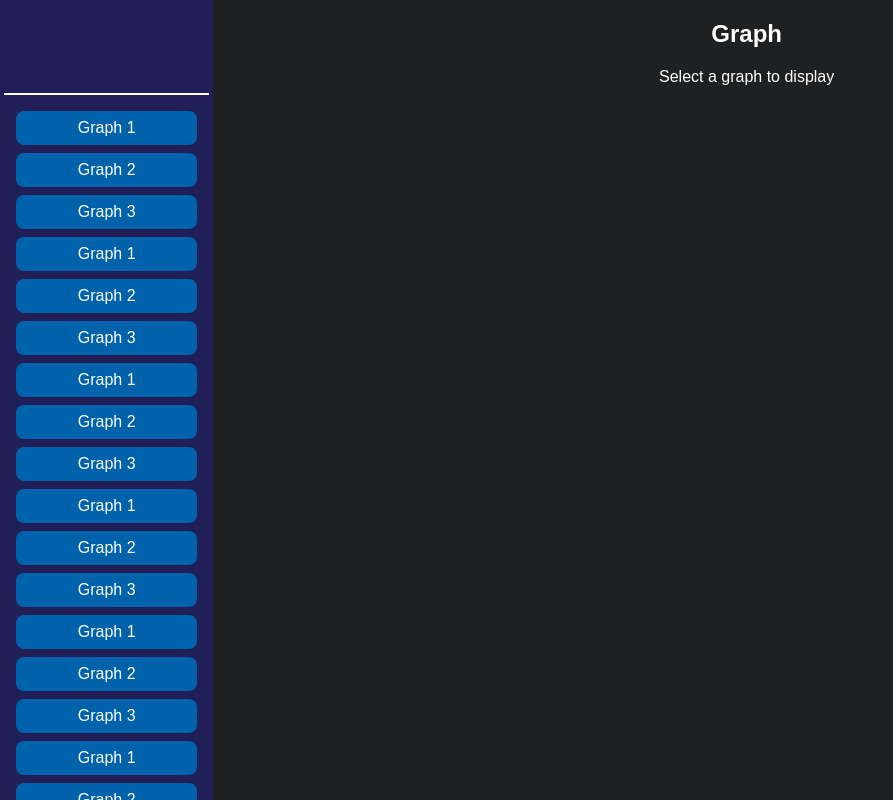
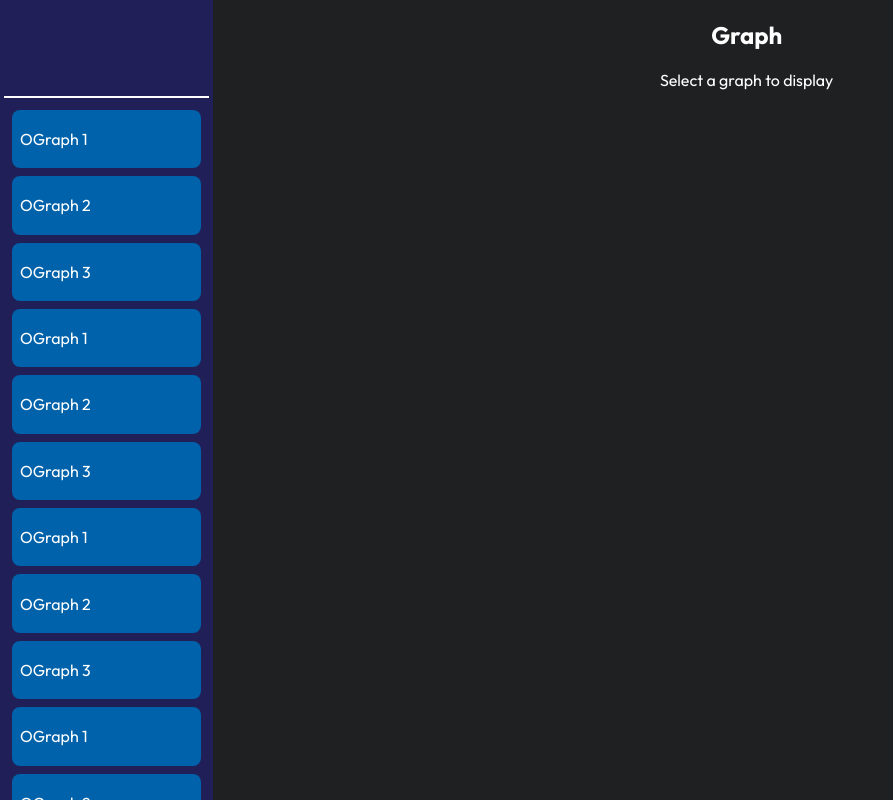
Before and after one commit to NielsDeBacker01/Project-V, a React (Create React App) app in the folder front-end/: page / in a window 1280 px wide. Shown: the whole page, without its empty margins (0-893 px from the left). Built offline with nearby package versions, Linux system fonts and the light colour scheme; no server answers.

Commit message:
change font

```diff
--- a/front-end/public/index.html
+++ b/front-end/public/index.html
@@ -24,6 +24,9 @@
       work correctly both with client-side routing and a non-root public URL.
       Learn how to configure a non-root public URL by running `npm run build`.
     -->
+    <link rel="preconnect" href="https://fonts.googleapis.com">
+    <link rel="preconnect" href="https://fonts.gstatic.com" crossorigin>
+    <link href="https://fonts.googleapis.com/css2?family=Outfit:wght@100..900&display=swap" rel="stylesheet">
     <title>React App</title>
   </head>
   <body>
--- a/front-end/src/components/sidebar/Sidebar.css
+++ b/front-end/src/components/sidebar/Sidebar.css
@@ -8,24 +8,17 @@
 
 .head {
     padding: 0.5rem;
-    height: 10vh;
+    height: 10%;
+    height-min: 10rem;
     border-bottom: white 0.15rem solid;
     margin: 0.25rem 0.25rem;
 }
 
 .body {
     display: flex;
+    height: 90%;
     flex-direction: column;
     padding: 0.5rem;
     overflow-y: scroll;
+    gap: 0.5rem;
 }
-
-.body button {
-    color: white;
-    background-color: #0062AA;
-    margin: 0.25rem 0.5rem;
-    padding: 0.5rem;
-    border: none;
-    border-radius: 0.5rem;
-    font-size: 1rem;
-}
--- a/front-end/src/components/sidebar/Sidebar.js
+++ b/front-end/src/components/sidebar/Sidebar.js
@@ -1,6 +1,7 @@
 import './Sidebar.css';
 import React from 'react';
 import PropTypes from 'prop-types';
+import SidebarButton from './sidebarbutton/SidebarButton';
 
 const Sidebar = ({ onGraphSelect }) => (
   <div className="sidebar">
@@ -9,24 +10,21 @@ const Sidebar = ({ onGraphSelect }) => (
     </div>
 
     <div className="body">
-      <button onClick={() => onGraphSelect(1)}>Graph 1</button>
-      <button onClick={() => onGraphSelect(2)}>Graph 2</button>
-      <button onClick={() => onGraphSelect(3)}>Graph 3</button>
-      <button onClick={() => onGraphSelect(1)}>Graph 1</button>
-      <button onClick={() => onGraphSelect(2)}>Graph 2</button>
-      <button onClick={() => onGraphSelect(3)}>Graph 3</button>
-      <button onClick={() => onGraphSelect(1)}>Graph 1</button>
-      <button onClick={() => onGraphSelect(2)}>Graph 2</button>
-      <button onClick={() => onGraphSelect(3)}>Graph 3</button>
-      <button onClick={() => onGraphSelect(1)}>Graph 1</button>
-      <button onClick={() => onGraphSelect(2)}>Graph 2</button>
-      <button onClick={() => onGraphSelect(3)}>Graph 3</button>
-      <button onClick={() => onGraphSelect(1)}>Graph 1</button>
-      <button onClick={() => onGraphSelect(2)}>Graph 2</button>
-      <button onClick={() => onGraphSelect(3)}>Graph 3</button>
-      <button onClick={() => onGraphSelect(1)}>Graph 1</button>
-      <button onClick={() => onGraphSelect(2)}>Graph 2</button>
-      <button onClick={() => onGraphSelect(3)}>Graph 3</button>
+      <SidebarButton onGraphSelect={onGraphSelect} label={"Graph 1"} graphNumber={1}></SidebarButton>
+      <SidebarButton onGraphSelect={onGraphSelect} label={"Graph 2"} graphNumber={2}></SidebarButton>
+      <SidebarButton onGraphSelect={onGraphSelect} label={"Graph 3"} graphNumber={3}></SidebarButton>
+      <SidebarButton onGraphSelect={onGraphSelect} label={"Graph 1"} graphNumber={1}></SidebarButton>
+      <SidebarButton onGraphSelect={onGraphSelect} label={"Graph 2"} graphNumber={2}></SidebarButton>
+      <SidebarButton onGraphSelect={onGraphSelect} label={"Graph 3"} graphNumber={3}></SidebarButton>
+      <SidebarButton onGraphSelect={onGraphSelect} label={"Graph 1"} graphNumber={1}></SidebarButton>
+      <SidebarButton onGraphSelect={onGraphSelect} label={"Graph 2"} graphNumber={2}></SidebarButton>
+      <SidebarButton onGraphSelect={onGraphSelect} label={"Graph 3"} graphNumber={3}></SidebarButton>
+      <SidebarButton onGraphSelect={onGraphSelect} label={"Graph 1"} graphNumber={1}></SidebarButton>
+      <SidebarButton onGraphSelect={onGraphSelect} label={"Graph 2"} graphNumber={2}></SidebarButton>
+      <SidebarButton onGraphSelect={onGraphSelect} label={"Graph 3"} graphNumber={3}></SidebarButton>
+      <SidebarButton onGraphSelect={onGraphSelect} label={"Graph 1"} graphNumber={1}></SidebarButton>
+      <SidebarButton onGraphSelect={onGraphSelect} label={"Graph 2"} graphNumber={2}></SidebarButton>
+      <SidebarButton onGraphSelect={onGraphSelect} label={"Graph 3"} graphNumber={3}></SidebarButton>
     </div>
   </div>
 );
--- /dev/null
+++ b/front-end/src/components/sidebar/sidebarbutton/SidebarButton.css
@@ -0,0 +1,11 @@
+.body button {
+    color: white;
+    background-color: #0062AA;
+    margin: 0rem 0.25rem;
+    padding: 0.2rem 0.5rem;
+    border: none;
+    border-radius: 0.5rem;
+    font-size: 1rem;
+    display: flex;
+    text-align: center;
+}
--- /dev/null
+++ b/front-end/src/components/sidebar/sidebarbutton/SidebarButton.js
@@ -0,0 +1,18 @@
+import './SidebarButton.css';
+import React from 'react';
+import PropTypes from 'prop-types';
+
+const SidebarButton = ({ onGraphSelect, label, graphNumber }) => (
+  <button onClick={() => onGraphSelect(graphNumber)}>
+    <p>O</p>
+    <p>{label}</p>
+  </button>
+);
+
+SidebarButton.propTypes = {
+  onGraphSelect: PropTypes.func.isRequired,
+  label: PropTypes.string.isRequired,
+  graphNumber: PropTypes.number.isRequired
+};
+
+export default SidebarButton;
--- a/front-end/src/index.css
+++ b/front-end/src/index.css
@@ -11,3 +11,7 @@ code {
   font-family: source-code-pro, Menlo, Monaco, Consolas, 'Courier New',
     monospace;
 }
+
+*{
+  font-family: "Outfit", sans-serif;
+}
```
